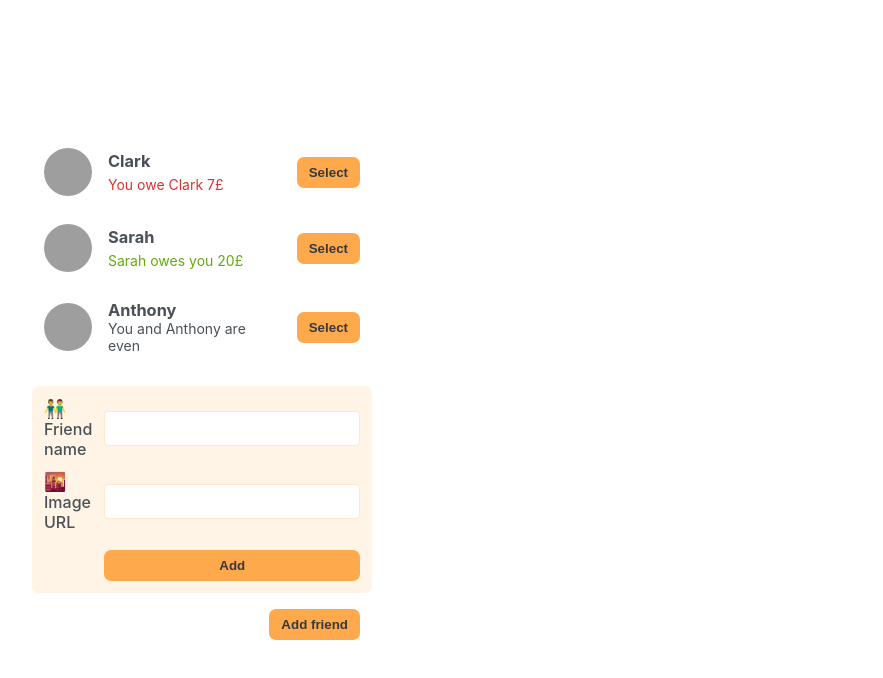
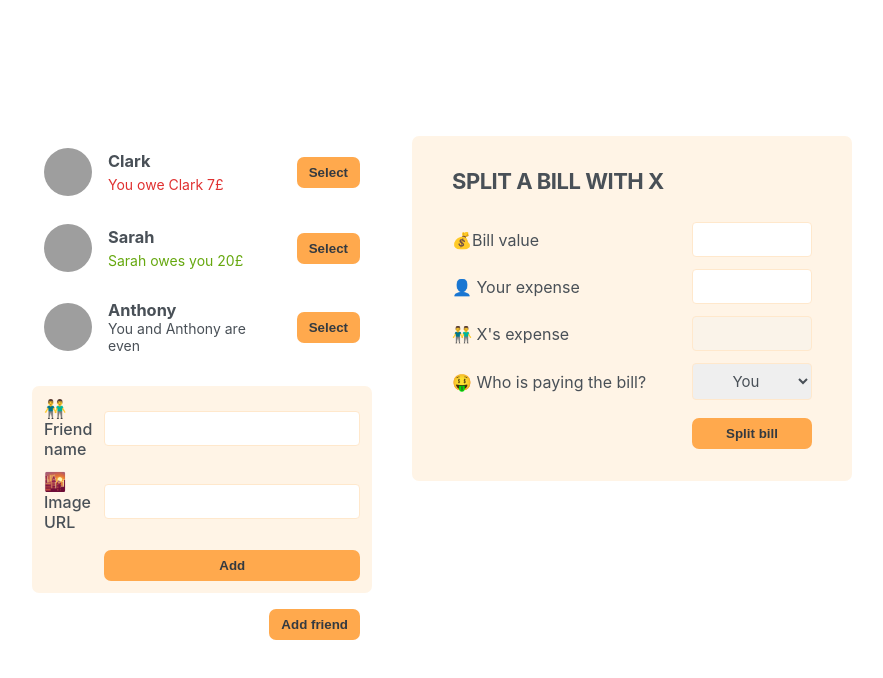
Before and after one commit to Parsa-mrz/split, a React (Vite) app: page / in a window 1280 px wide. Shown: the top 678 px of the page, without its empty margins (198-1081 px from the left). Built offline with nearby package versions, Linux system fonts and the light colour scheme; grey boxes are pictures that could not be loaded.

Commit message:
:sparkles: Add FormSplitBill components

```diff
--- a/src/App.jsx
+++ b/src/App.jsx
@@ -1,6 +1,7 @@
 import FriendList from "./components/FriendList.jsx";
 import FormAddFriend from "./components/FormAddFriend.jsx";
 import Button from "./components/Button.jsx";
+import FormSliptBill from "./components/FormSliptBill.jsx";
 export default function App() {
   return (
     <div className='app'>
@@ -9,6 +10,7 @@ export default function App() {
         <FormAddFriend/>
         <Button>Add friend</Button>
       </div>
+        <FormSliptBill/>
     </div>
   )
 }
--- /dev/null
+++ b/src/components/FormSliptBill.jsx
@@ -0,0 +1,30 @@
+import Button from "./Button.jsx";
+
+export default function FormSliptBill(){
+    return(
+        <form className='form-split-bill'>
+            <h2>Split a bill with X</h2>
+
+            <labe>💰Bill value</labe>
+            <input type='number'/>
+
+            <labe>👤 Your expense</labe>
+            <input type='number'/>
+
+            <labe>👬 X's expense</labe>
+            <input disabled type='number'/>
+
+            <labe>🤑 Who is paying the bill?</labe>
+            <select>
+                <option value='user'>
+                    You
+                </option>
+                <option value='friend'>
+                    X
+                </option>
+            </select>
+
+            <Button>Split bill</Button>
+        </form>
+    )
+}
```
